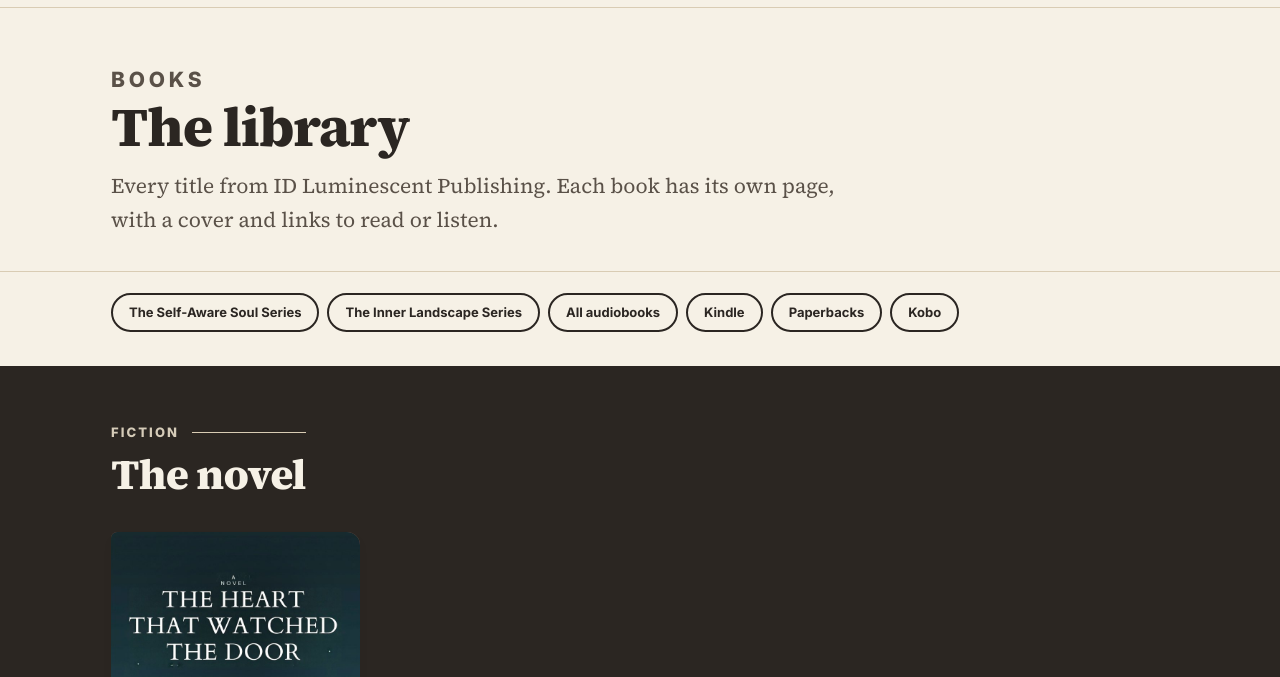
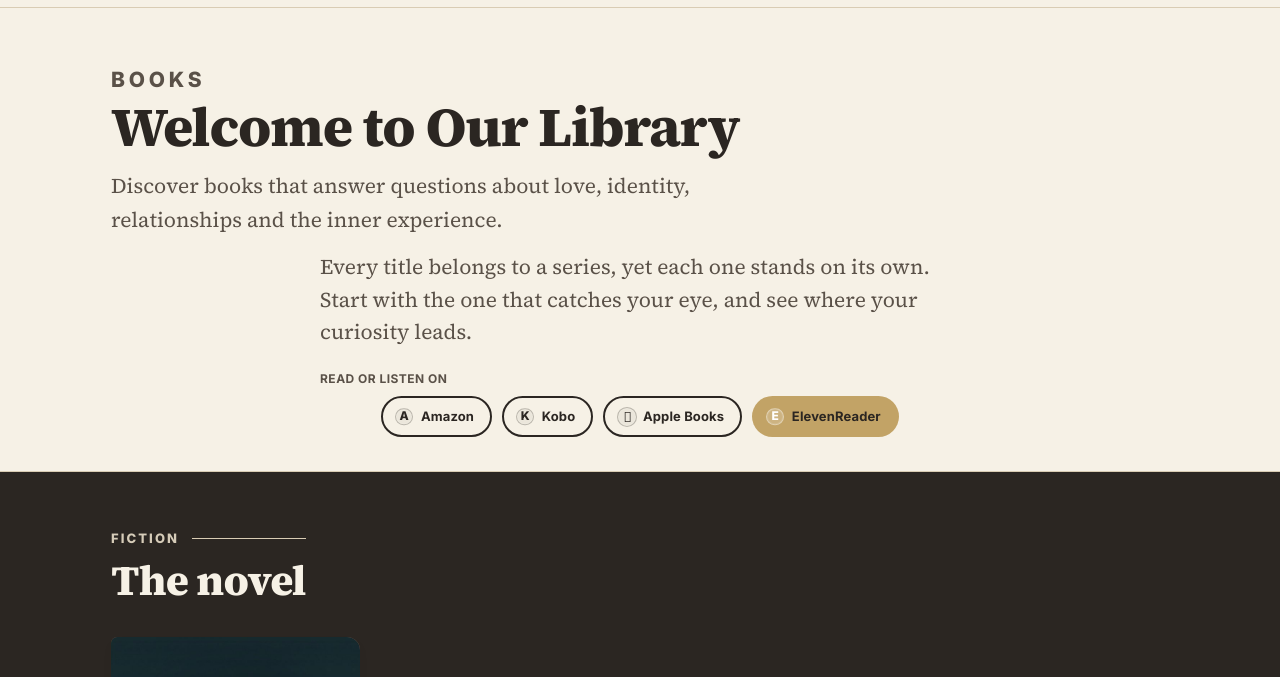
Before and after one commit to KCChikolwa01/idluminescent-publishing-2, a plain HTML site: page books/index.html in a window 1280 px wide. Shown: the part 67-744 px from the top of the page. Drawn offline with Linux system fonts and the light colour scheme.

Commit message:
Update index.html

```diff
--- a/books/index.html
+++ b/books/index.html
@@ -12,9 +12,17 @@
 <nav class="nav" aria-label="Primary"><a href="/books/" class=on>Books</a><a href="/series/">Series</a><a href="/articles/">Articles</a><a href="/notes/">Notes</a><a href="/about/">About</a><a class="btn btn-glow btn-sm" href="/index.html#shop">Shop now</a></nav>
 <button class="menu-btn" aria-controls="mnav" aria-expanded="false" type="button">Menu</button></div>
 <nav id="mnav" aria-label="Mobile"><a href="/index.html">Home</a><a href="/books/">Books</a><a href="/series/">Series</a><a href="/articles/">Articles</a><a href="/notes/">Notes</a><a href="/about/">About</a><a href="/index.html#shop" style="color:var(--flame)">Shop now</a></nav></header>
-<section class="pagehead"><div class="wrap"><p class="kicker">Books</p><h1>The library</h1><p>Every title from ID Luminescent Publishing. Each book has its own page, with a cover and links to read or listen.</p></div></section>
-<div class="wrap"><div class="chips"><a class="chip" href="#self-aware-soul">The Self-Aware Soul Series</a><a class="chip" href="#inner-landscape">The Inner Landscape Series</a><a class="chip" href="https://elevenreader.io/authors/kc-chikolwa-audiobooks/hdHmPFO2Qmd4OF0xd7wG" target="_blank" rel="noopener">All audiobooks</a><a class="chip" href="/index.html#ebooks">Kindle</a><a class="chip" href="/index.html#paperbacks">Paperbacks</a><a class="chip" href="https://www.kobo.com/za/en/search?query=Kc+chikolwa+&pagenumber=1&fclanguages=en&ssId=RiFn9_yoFmA-EZjxdYy0L&sId=847e281e-d697-41f2-b63e-17a503ed90e4" target="_blank" rel="noopener">Kobo</a></div></div>
-<div style="height:34px"></div>
+<section class="pagehead"><div class="wrap"><p class="kicker">Books</p><h1>Welcome to Our Library</h1>
+<p class="lede" style="max-width:40rem">Discover books that answer questions about love, identity, relationships and the inner experience.</p>
+<p style="max-width:40rem;margin:0.85rem auto 0;line-height:1.55">Every title belongs to a series, yet each one stands on its own. Start with the one that catches your eye, and see where your curiosity leads.</p>
+<p style="max-width:40rem;margin:1.25rem auto 0.5rem;font-weight:700;letter-spacing:.04em;text-transform:uppercase;font-size:12px;font-family:Inter,Arial,sans-serif">Read or listen on</p>
+<div class="cta-row" style="justify-content:center;flex-wrap:wrap;gap:10px;margin-top:8px">
+  <a class="btn btn-line btn-sm" href="https://www.amazon.com/s?k=KC+Chikolwa" target="_blank" rel="noopener noreferrer">Amazon</a>
+  <a class="btn btn-line btn-sm" href="https://www.kobo.com/search?query=KC%20Chikolwa" target="_blank" rel="noopener noreferrer">Kobo</a>
+  <a class="btn btn-line btn-sm" href="https://books.apple.com/search?term=KC%20Chikolwa" target="_blank" rel="noopener noreferrer">Apple Books</a>
+  <a class="btn btn-sun btn-sm" href="https://elevenreader.io/authors/kc-chikolwa-audiobooks/hdHmPFO2Qmd4OF0xd7wG?share=in_app" target="_blank" rel="noopener noreferrer">ElevenReader</a>
+</div>
+</div></section>
 <section class="shelf dark"><div class="wrap"><div class="shelf-head"><div><p class="label" style="margin-bottom:8px">Fiction</p><h2>The novel</h2></div></div><div class="grid wide"><article class="book"><a class="cover g4" href="/books/the-heart-that-watched-the-door/" aria-label="The Heart That Watched the Door"><img class="real" src="/covers/the-heart-that-watched-the-door.jpg" alt="Cover of The Heart That Watched the Door" loading="lazy" referrerpolicy="no-referrer" onerror="this.remove()"><div class="ring"><i></i></div><div><div class="ct">The Heart That Watched the Door</div><div class="cs">A Novel of Love, Trust, and the Spring</div></div><div class="cb">KC Chikolwa</div></a><p class="fmt">Novel</p><h3>The Heart That Watched the Door</h3><p class="sub">A Novel of Love, Trust, and the Spring</p><a class="btn btn-sun btn-sm btn-block" href="/books/the-heart-that-watched-the-door/">Open &rarr;</a></article></div></div></section>
 <section class="shelf" id="self-aware-soul"><div class="wrap"><div class="shelf-head"><div><p class="label" style="margin-bottom:8px">Series</p><h2>The Self-Aware Soul Series</h2><p>This series explores the human heart, love, trust, belonging, identity, relationships, emotional wounds, and the experiences that shape our inner lives.</p></div><a class="btn btn-line btn-sm" href="/series/self-aware-soul/">About the series</a></div><div class="grid">
 <article class="book"><a class="cover g0" href="/books/the-relational-heart/" aria-label="The Relational Heart"><img class="real" src="/covers/the-relational-heart.jpg" alt="Cover of The Relational Heart" loading="lazy" referrerpolicy="no-referrer" onerror="this.remove()"><div class="ring"><i></i></div><div><div class="ct">The Relational Heart</div></div><div class="cb">KC Chikolwa</div></a><p class="fmt">Self-Aware Soul</p><h3><a href="/books/the-relational-heart/" style="text-decoration:none">The Relational Heart</a></h3><a class="btn btn-ink btn-sm btn-block" href="/books/the-relational-heart/">Open &rarr;</a></article>
```
